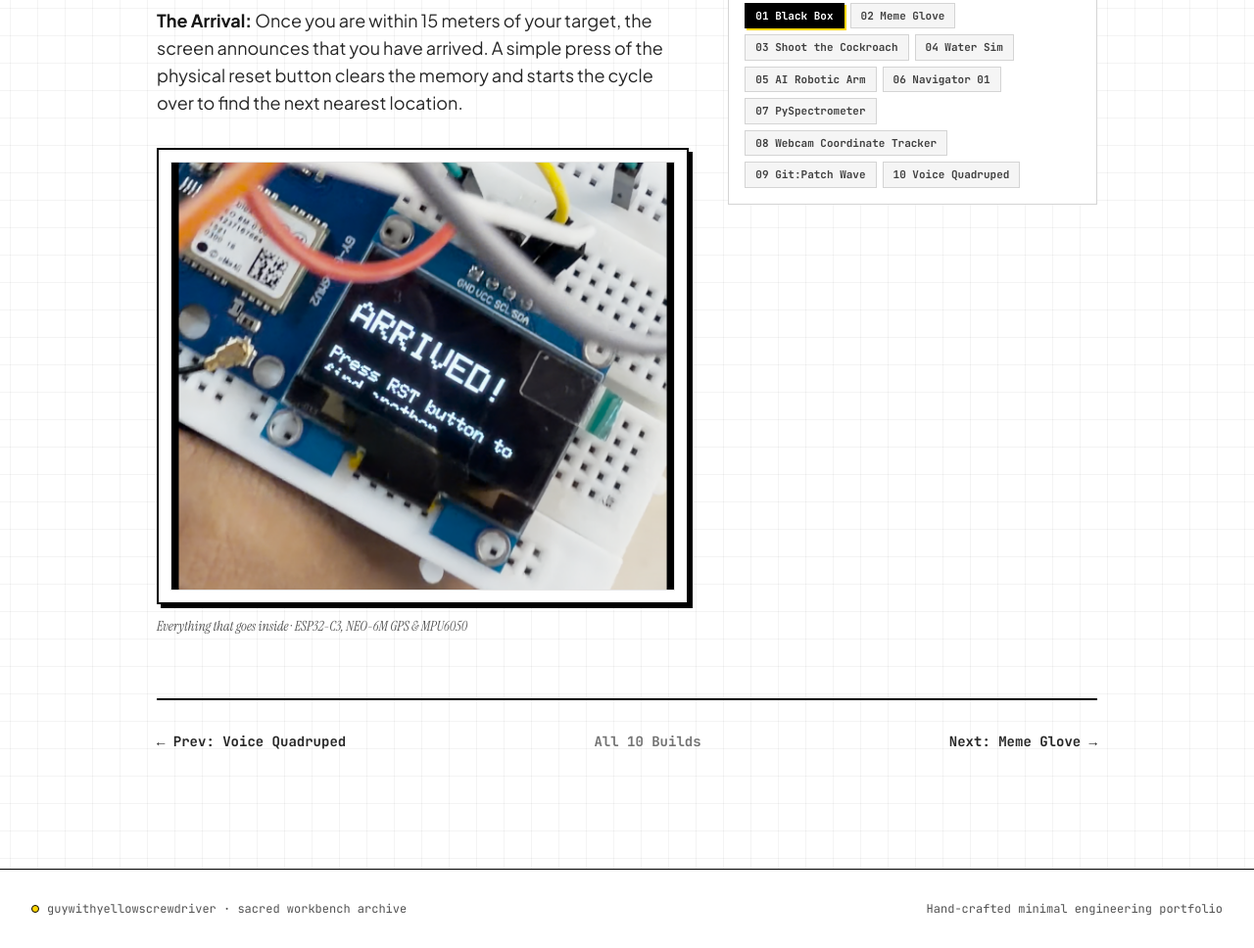
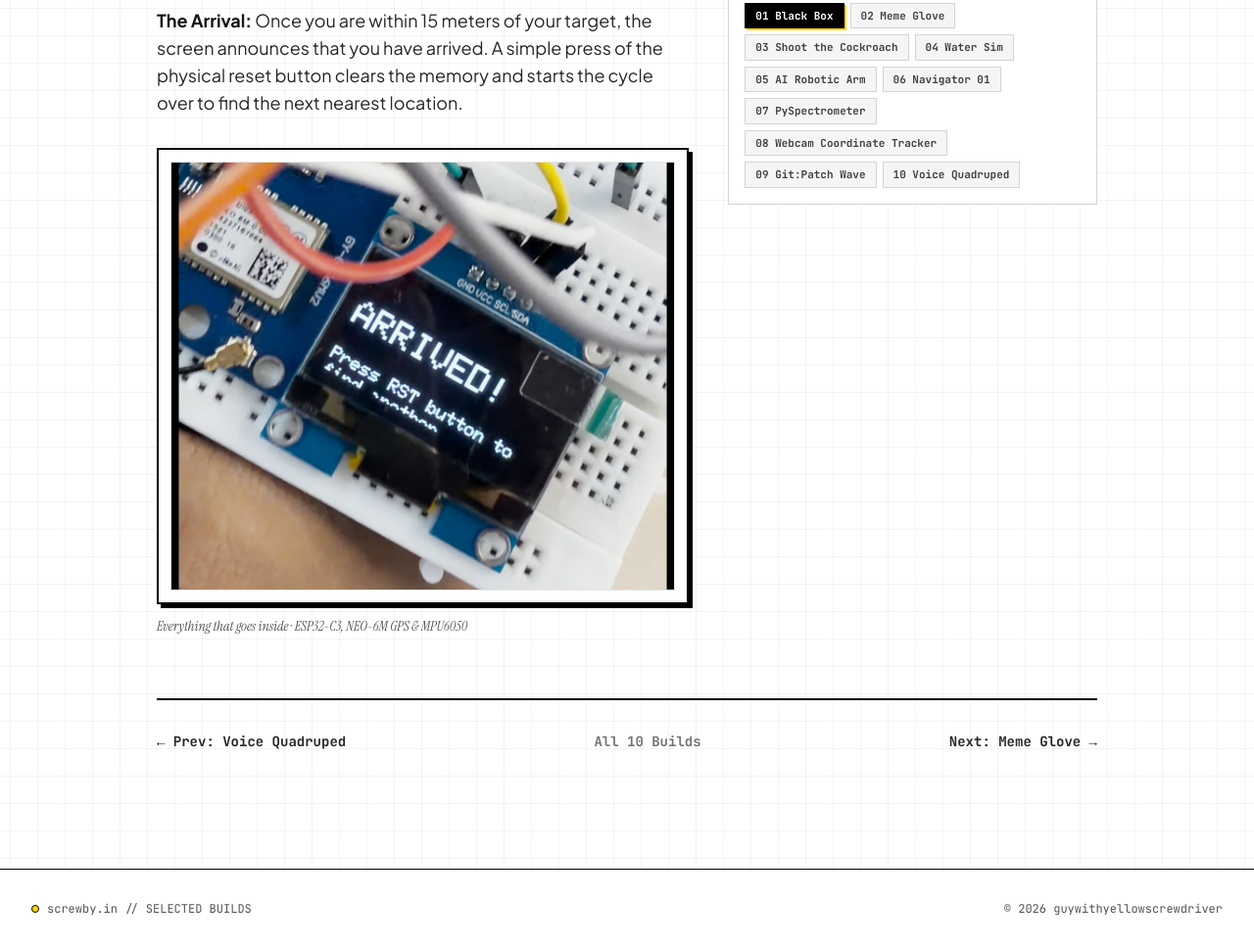
Before and after one commit to lovhamic/gwys.in, a plain HTML site: page build.html in a window 1280 px wide. Shown: the part 1588-2556 px from the top of the page at 98% size. Drawn offline with nearby package versions, Linux system fonts and the light colour scheme.

Commit message:
content: update build page footer to 'screwby.in // SELECTED BUILDS'

```diff
--- a/build.html
+++ b/build.html
@@ -242,10 +242,10 @@
     <div class="max-w-7xl mx-auto px-4 sm:px-6 lg:px-8 flex flex-col sm:flex-row items-center justify-between gap-4 font-mono text-xs text-neutral-600">
       <div class="flex items-center gap-2">
         <span class="w-2 h-2 rounded-full bg-yellow border border-black"></span>
-        <span>guywithyellowscrewdriver · sacred workbench archive</span>
+        <span>screwby.in // SELECTED BUILDS</span>
       </div>
       <div>
-        <span>Hand-crafted minimal engineering portfolio</span>
+        <span>© 2026 guywithyellowscrewdriver</span>
       </div>
     </div>
   </footer>
```
